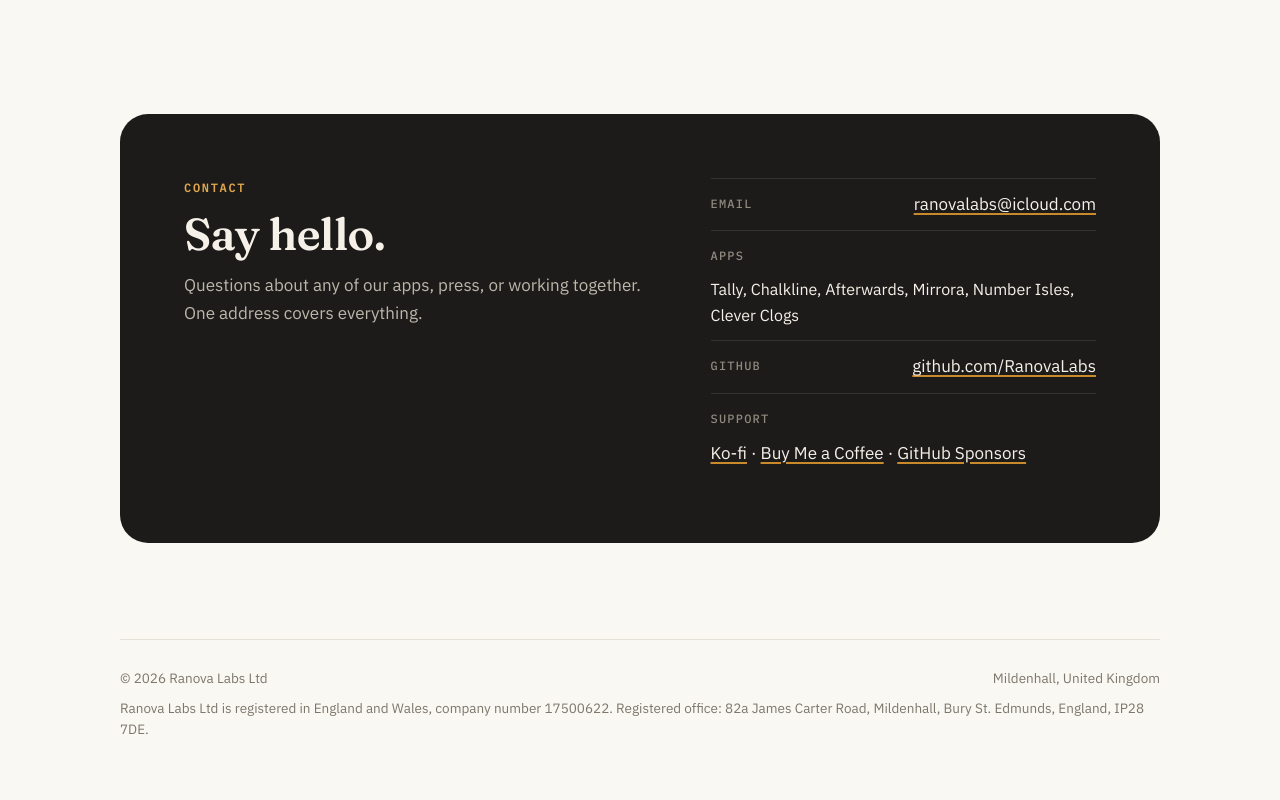
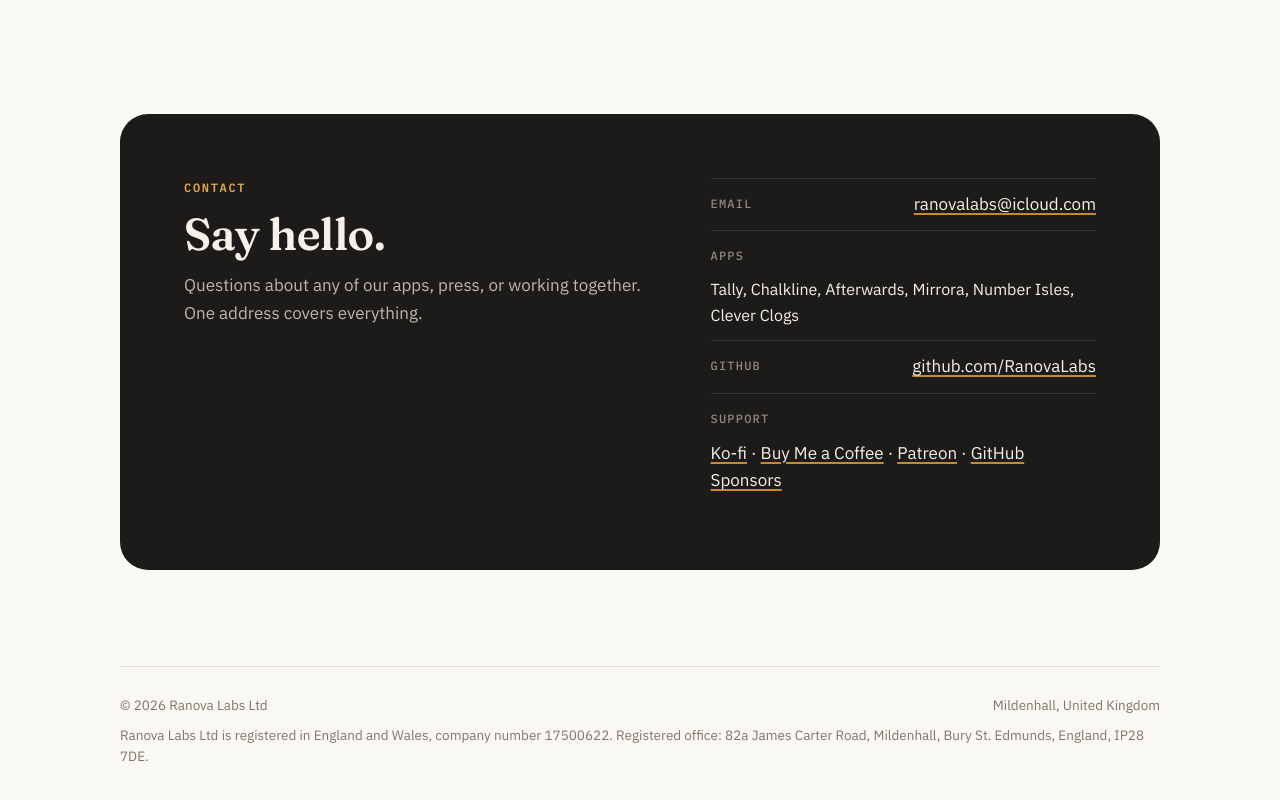
Before and after one commit to RanovaLabs/ranovalabs.github.io, a plain HTML site: page index.html in a window 1280 px wide. Shown: the part 3570-4370 px from the top of the page. Drawn offline with Linux system fonts and the light colour scheme.

Commit message:
Add Patreon support link
Co-Authored-By: Claude Opus 5.5 <noreply@anthropic.com>

```diff
--- a/index.html
+++ b/index.html
@@ -300,7 +300,7 @@
         <li><span>Email</span><a href="mailto:ranovalabs@icloud.com">ranovalabs@icloud.com</a></li>
         <li><span>Apps</span><span style="font-family: var(--font-body); font-size: 16px; letter-spacing: 0; text-transform: none; color: var(--cream); padding: 0">Tally, Chalkline, Afterwards, Mirrora, Number Isles, Clever Clogs</span></li>
         <li><span>GitHub</span><a href="https://github.com/RanovaLabs">github.com/RanovaLabs</a></li>
-        <li><span>Support</span><div><a href="https://ko-fi.com/kasunrmw">Ko-fi</a> · <a href="https://buymeacoffee.com/kasunrmw">Buy Me a Coffee</a> · <a href="https://github.com/sponsors/RanovaLabs">GitHub Sponsors</a></div></li>
+        <li><span>Support</span><div><a href="https://ko-fi.com/kasunrmw">Ko-fi</a> · <a href="https://buymeacoffee.com/kasunrmw">Buy Me a Coffee</a> · <a href="https://www.patreon.com/kasunrmw">Patreon</a> · <a href="https://github.com/sponsors/RanovaLabs">GitHub Sponsors</a></div></li>
       </ul>
     </section>
   </main>
```
